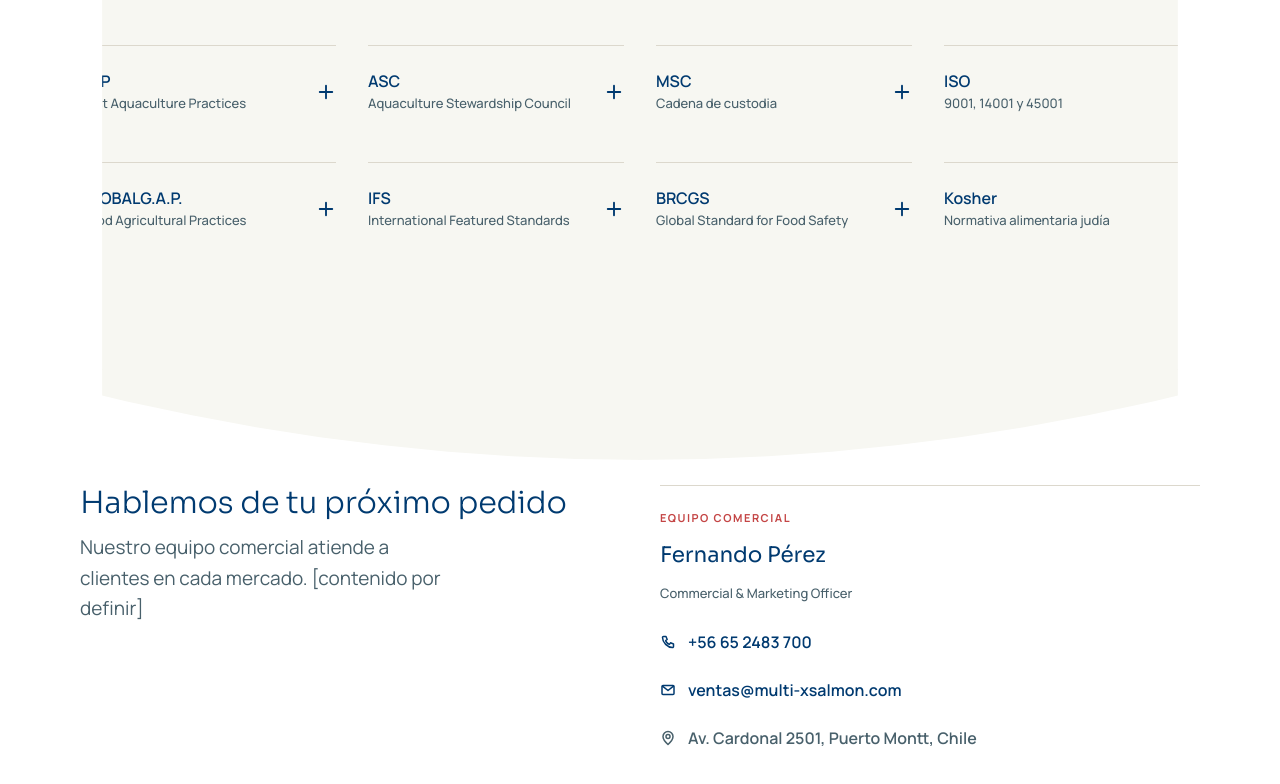
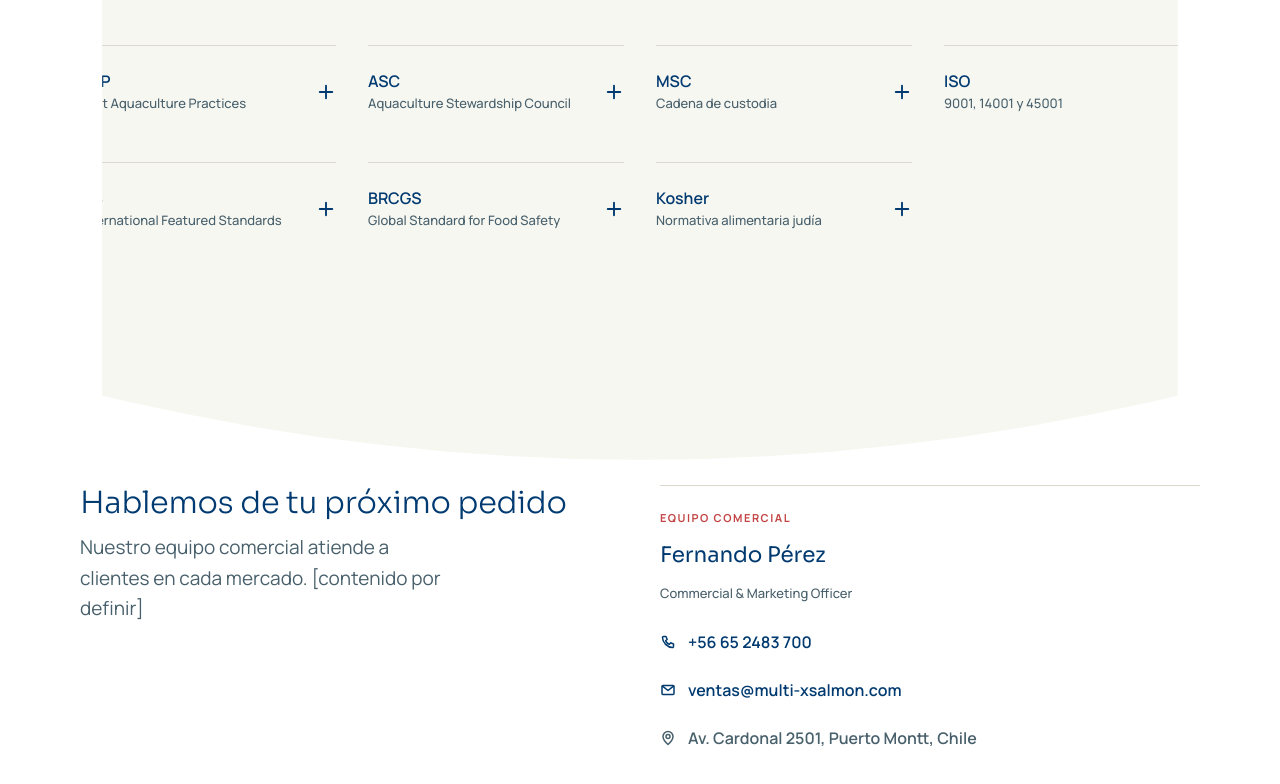
Before and after one commit to felipenaitus/multix-prototipo, a plain HTML site: page productos.html in a window 1280 px wide. Shown: the part 4739-5523 px from the top of the page. Drawn offline with Linux system fonts and the light colour scheme; animation ran at ten frames a second.

Commit message:
Productos: se quita la certificación GLOBALG.A.P. (no viene en el documento de contenidos)
Co-Authored-By: Claude Opus 5.5 <noreply@anthropic.com>

```diff
--- a/productos.html
+++ b/productos.html
@@ -358,16 +358,6 @@
             </div>
           </li>
           <li class="cert-card reveal" style="--reveal-step: 0">
-            <button class="cert-card__head" type="button" aria-expanded="false" aria-controls="cert-5">
-              <span class="cert-card__name"><strong class="t-ui-strong">GLOBALG.A.P.</strong><span class="t-small">Good Agricultural Practices</span></span>
-              <span class="toggle-icon"><svg class="icon icon--plus" aria-hidden="true"><use href="#i-plus"></use></svg><svg class="icon icon--minus" aria-hidden="true"><use href="#i-minus"></use></svg></span>
-            </button>
-            <div class="cert-card__body acc-panel" id="cert-5" hidden>
-              <span class="cert-card__logo"><img src="assets/certs/globalgap.png" alt="Logo GLOBALG.A.P." width="117" height="55" loading="lazy"></span>
-              <p class="t-small">Certificación de nuestras plantas de proceso que buscan la transparencia a lo largo de la cadena de suministro. Garantiza la integridad del producto y genera confianza en los clientes GLOBAL G.A.P.</p>
-            </div>
-          </li>
-          <li class="cert-card reveal" style="--reveal-step: 1">
             <button class="cert-card__head" type="button" aria-expanded="false" aria-controls="cert-6">
               <span class="cert-card__name"><strong class="t-ui-strong">IFS</strong><span class="t-small">International Featured Standards</span></span>
               <span class="toggle-icon"><svg class="icon icon--plus" aria-hidden="true"><use href="#i-plus"></use></svg><svg class="icon icon--minus" aria-hidden="true"><use href="#i-minus"></use></svg></span>
@@ -377,7 +367,7 @@
               <p class="t-small">Evalúa la calidad e inocuidad alimentaria en las plantas de proceso. Respalda el cumplimiento de requisitos de producción para entregar alimentos seguros al cliente.</p>
             </div>
           </li>
-          <li class="cert-card reveal" style="--reveal-step: 2">
+          <li class="cert-card reveal" style="--reveal-step: 1">
             <button class="cert-card__head" type="button" aria-expanded="false" aria-controls="cert-7">
               <span class="cert-card__name"><strong class="t-ui-strong">BRCGS</strong><span class="t-small">Global Standard for Food Safety</span></span>
               <span class="toggle-icon"><svg class="icon icon--plus" aria-hidden="true"><use href="#i-plus"></use></svg><svg class="icon icon--minus" aria-hidden="true"><use href="#i-minus"></use></svg></span>
@@ -387,7 +377,7 @@
               <p class="t-small">Certifica requisitos de inocuidad, calidad y control de procesos en las plantas. Aporta respaldo al cliente sobre la gestión de riesgos en la elaboración de alimentos.</p>
             </div>
           </li>
-          <li class="cert-card reveal" style="--reveal-step: 3">
+          <li class="cert-card reveal" style="--reveal-step: 2">
             <button class="cert-card__head" type="button" aria-expanded="false" aria-controls="cert-8">
               <span class="cert-card__name"><strong class="t-ui-strong">Kosher</strong><span class="t-small">Normativa alimentaria judía</span></span>
               <span class="toggle-icon"><svg class="icon icon--plus" aria-hidden="true"><use href="#i-plus"></use></svg><svg class="icon icon--minus" aria-hidden="true"><use href="#i-minus"></use></svg></span>
```
Also changed, not shown: 1 other file.
